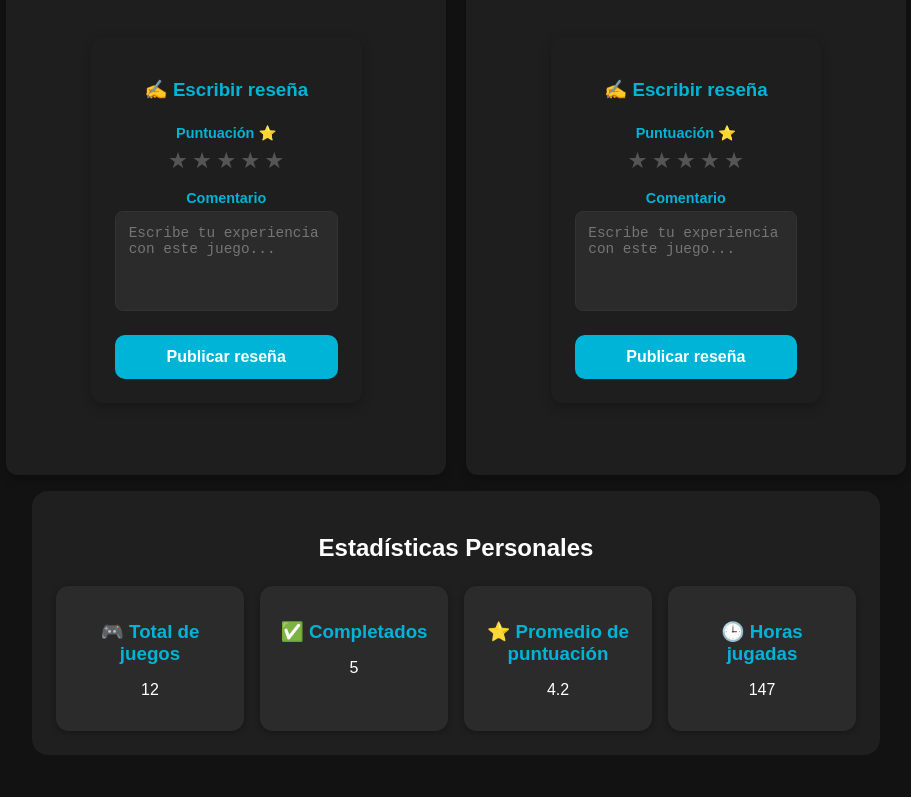
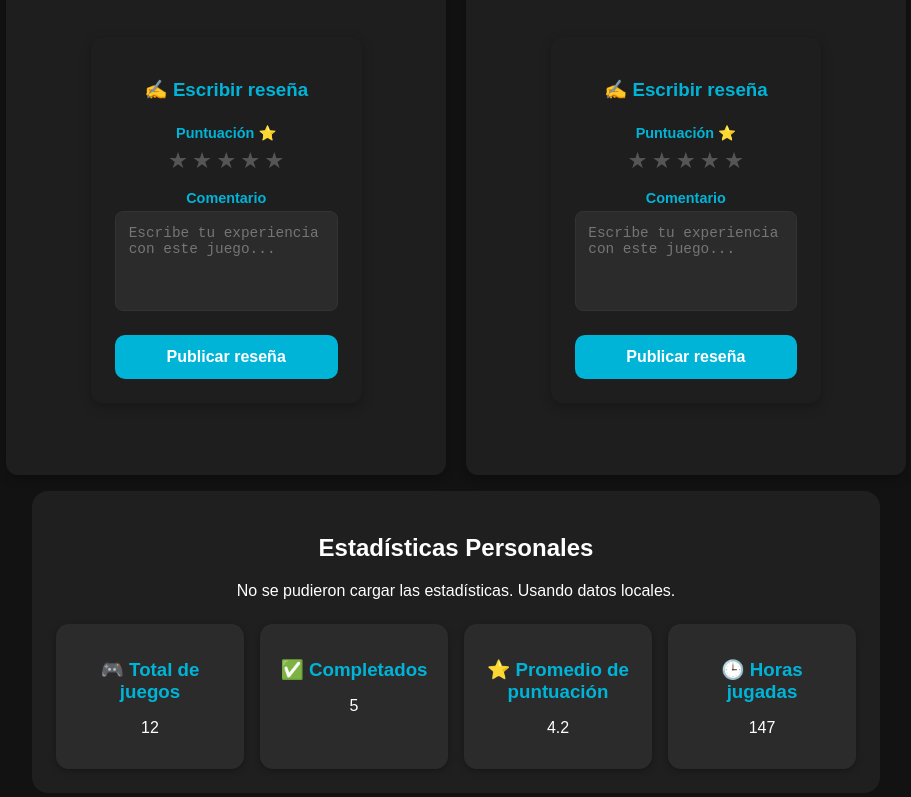
Before and after one commit to KiiwiStrawberry/gametracker-frontend, a React (Create React App) app: page / in a window 1280 px wide. Shown: the part 1109-1906 px from the top of the page, without its empty margins (184-1095 px from the left). Built offline with nearby package versions, Linux system fonts and the light colour scheme; no server answers.

Commit message:
feat(frontend): integrate ReviewList with backend API and fix visual layout

```diff
--- a/src/App.js
+++ b/src/App.js
@@ -9,14 +9,14 @@ function App() {
     {
       title: "The Legend of Zelda",
       platform: "Nintendo Switch",
-      coverUrl: "https://via.placeholder.com/150",
+      coverUrl: "https://placehold.co/150x150?text=Zelda",
       rating: 5,
       hoursPlayed: 40
     },
     {
       title: "God of War",
       platform: "PlayStation 4",
-      coverUrl: "https://via.placeholder.com/150",
+      coverUrl: "https://placehold.co/150x150?text=GOW",
       rating: 4,
       hoursPlayed: 30
     }
--- a/src/components/GameCard/GameCard.jsx
+++ b/src/components/GameCard/GameCard.jsx
@@ -20,7 +20,6 @@ function GameCard({ _id, title, platform, coverUrl, rating, hoursPlayed }) {
           <span>🕒 {hoursPlayed}h</span>
         </div>
       </div>
-
       <ReviewList gameId={_id} />
       <ReviewForm gameId={_id} />
     </div>
--- a/src/components/GameList/GameList.jsx
+++ b/src/components/GameList/GameList.jsx
@@ -6,7 +6,7 @@ function GameList({ games }) {
   return (
     <div className="game-list">
       {games.map((game, index) => (
-        <GameCard key={index} {...game} />
+        <GameCard key={game.id || game.title || index} {...game} />
       ))}
     </div>
   );
--- a/src/components/PersonalStats/PersonalStats.jsx
+++ b/src/components/PersonalStats/PersonalStats.jsx
@@ -9,14 +9,28 @@ function PersonalStats() {
     totalHours: 147,
   });
 
+  const [error, setError] = useState(null);
+
   useEffect(() => {
     const fetchStats = async () => {
       try {
         const response = await fetch("http://localhost:5000/api/games/stats");
+
+        // Si el backend no responde o devuelve algo inesperado
+        if (!response.ok) throw new Error("Error al conectar con el servidor.");
+
         const data = await response.json();
-        setStats(data);
+
+        // Validar estructura de datos recibidos
+        setStats({
+          totalGames: data.totalGames ?? 0,
+          completedGames: data.completedGames ?? 0,
+          averageRating: data.averageRating ?? 0,
+          totalHours: data.totalHours ?? 0,
+        });
       } catch (error) {
         console.error("Error al cargar estadísticas:", error);
+        setError("No se pudieron cargar las estadísticas. Usando datos locales.");
       }
     };
 
@@ -26,6 +40,9 @@ function PersonalStats() {
   return (
     <div className="stats-container">
       <h2>Estadísticas Personales</h2>
+
+      {error && <p className="error-message">{error}</p>}
+
       <div className="stats-grid">
         <div className="stat-card">
           <h3>🎮 Total de juegos</h3>
@@ -37,7 +54,7 @@ function PersonalStats() {
         </div>
         <div className="stat-card">
           <h3>⭐ Promedio de puntuación</h3>
-          <p>{stats.averageRating.toFixed(1)}</p>
+          <p>{Number(stats.averageRating || 0).toFixed(1)}</p>
         </div>
         <div className="stat-card">
           <h3>🕒 Horas jugadas</h3>
--- a/src/components/ReviewList/ReviewList.jsx
+++ b/src/components/ReviewList/ReviewList.jsx
@@ -21,15 +21,17 @@ function ReviewList({ gameId }) {
 
     fetchReviews();
   }, [gameId]);
-
-  return (
+    return (
     <div className="review-list">
       <h2>Reseñas</h2>
       {reviews.length === 0 ? (
         <p>No hay reseñas disponibles.</p>
       ) : (
-        reviews.map((review) => (
-          <div className="review-card" key={review._id}>
+        reviews.map((review, index) => (
+          <div
+            className="review-card"
+            key={`${review._id || review.gameTitle || "review"}-${index}`}
+          >
             <h3>{review.gameTitle}</h3>
             <p className="review-text">{review.text}</p>
             <p className="review-rating">⭐ {review.rating}/5</p>
```
Lines whose indentation alone changed are shown as unchanged.
